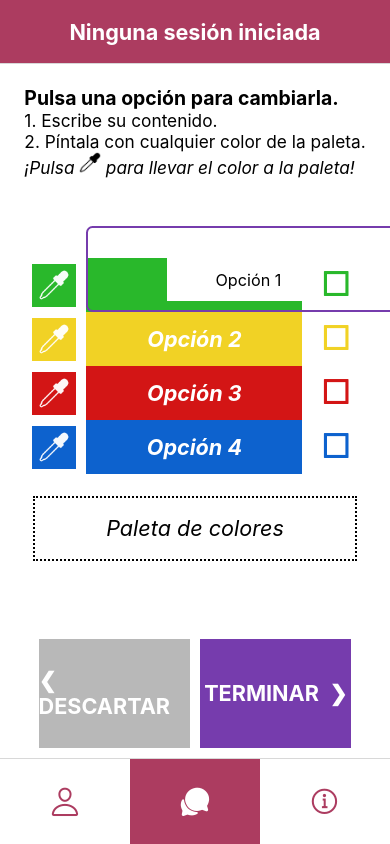
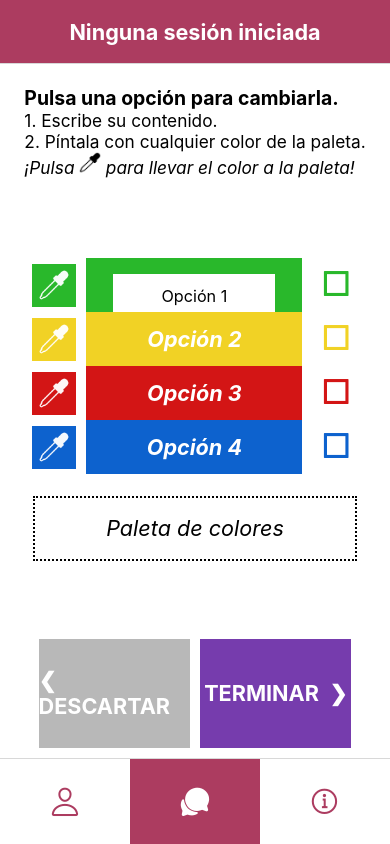
Before and after one commit to jonaymm01/gajom, a React Native app: screen /TapMaker in a window 390 px wide. Built offline with nearby package versions, Linux system fonts and the light colour scheme.

Commit message:
Arreglos de formato

```diff
--- a/src/components/TabNavigator.js
+++ b/src/components/TabNavigator.js
@@ -63,7 +63,7 @@ const BottomTabNavigator = () => {
         <Tab.Screen name="talker" component={TalkerStackNavigator} options={{title: 'Gajom', headerTitle: (profile === '{}') ? 'Ninguna sesión iniciada' : `Sesión de ${profile.name}`, headerStyle: {backgroundColor: palette.red},
           headerTitleStyle: {color: 'white', fontWeight: 'bold', fontSize: dp(20)}, headerTitleAlign: 'center'}}/>
         <Tab.Screen name="info" component={InfoStackNavigator} options={{title: 'Info', headerTitle: (profile === '{}') ? 'Ninguna sesión iniciada' : `Sesión de ${profile.name}`, headerStyle: {backgroundColor: palette.red},
-          headerTitleStyle: {color: 'white', fontWeight: 'bold'}, fontSize: dp(20), headerTitleAlign: 'center'}}/>
+          headerTitleStyle: {color: 'white', fontWeight: 'bold', fontSize: dp(20)}, headerTitleAlign: 'center'}}/>
       </Tab.Navigator>
     </View>
   );
--- a/src/pages/talker/TapMaker.jsx
+++ b/src/pages/talker/TapMaker.jsx
@@ -1,5 +1,5 @@
 import {useState, useEffect, useContext} from 'react';
-import {Text, View, TouchableOpacity, StyleSheet, Pressable, ScrollView, Modal, KeyboardAvoidingView, TouchableWithoutFeedback, Keyboard, Platform, Image, Alert} from 'react-native';
+import {Text, View, TouchableOpacity, StyleSheet, Pressable, ScrollView, Modal, KeyboardAvoidingView, TouchableWithoutFeedback, Keyboard, Platform, Image, Alert, TextInput} from 'react-native';
 import {styles, palette, tapColors, dp} from '../../styles/styles';
 import {Controller, set, useForm} from 'react-hook-form';
 import Input from '../../components/Input';
@@ -134,7 +134,7 @@ export function TapMaker({route, navigation}) {
             required: {value: true, message: 'Escribe una opción'},
           }}
           render={({field: {onChange, value}}) => (
-            <Input
+            <TextInput
               error={errors.name}
               errorText={errors?.name?.message}
               onChangeText={(text) => {
```
